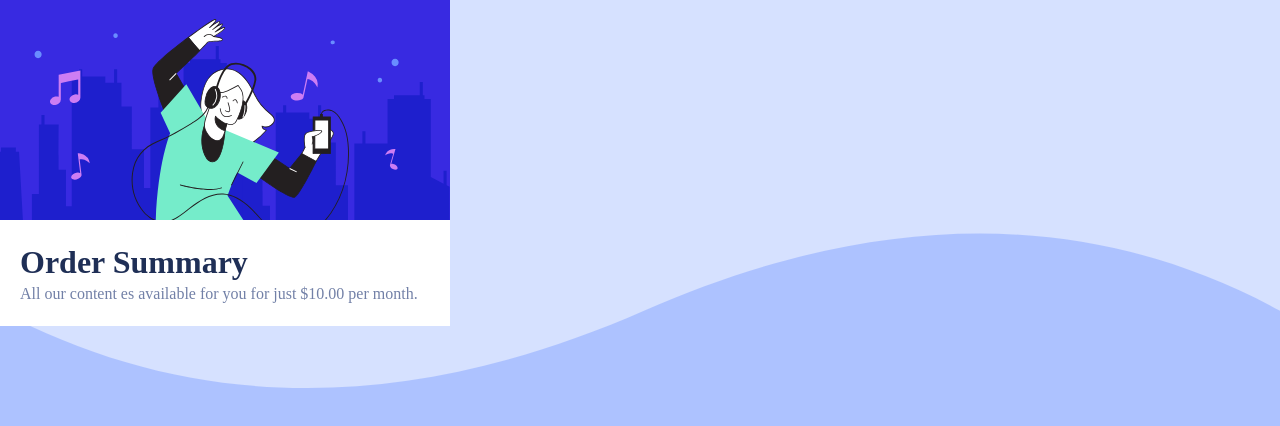
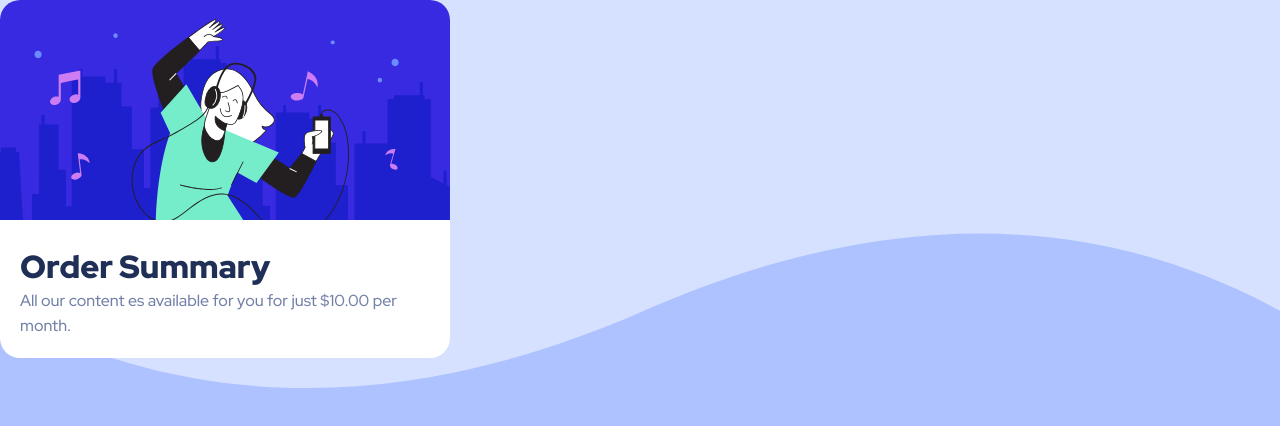
Before and after one commit to Alejandroq12/buy-products, a plain HTML site: page index.html in a window 1280 px wide. Drawn offline with Linux system fonts and the light colour scheme.

Commit message:
style: modifying card and adding font
I added Google Font called Red Hat Display, and I improved the border of this card

```diff
--- a/style.css
+++ b/style.css
@@ -1,3 +1,5 @@
+@import url('https://fonts.googleapis.com/css2?family=Bebas+Neue&family=Red+Hat+Display:wght@500;700;900&display=swap');
+
 :root {
     --pale-blue: hsl(225, 100%, 84%);
     --bright-blue: hsl(245, 75%, 52%);
@@ -17,12 +19,16 @@
     background-repeat: no-repeat;
     background-size: cover;
     background-color: var(--pale-blue);
+    font-family: "Red Hat Display", sans-serif;
+    font-size: 16px;
  }
 
 .card {
     width: 450px;
     background-color: white;
     color: var(--desaturated-blue);
+    border-radius: 20px;
+    overflow: hidden;
 }
 
 .title {
```
